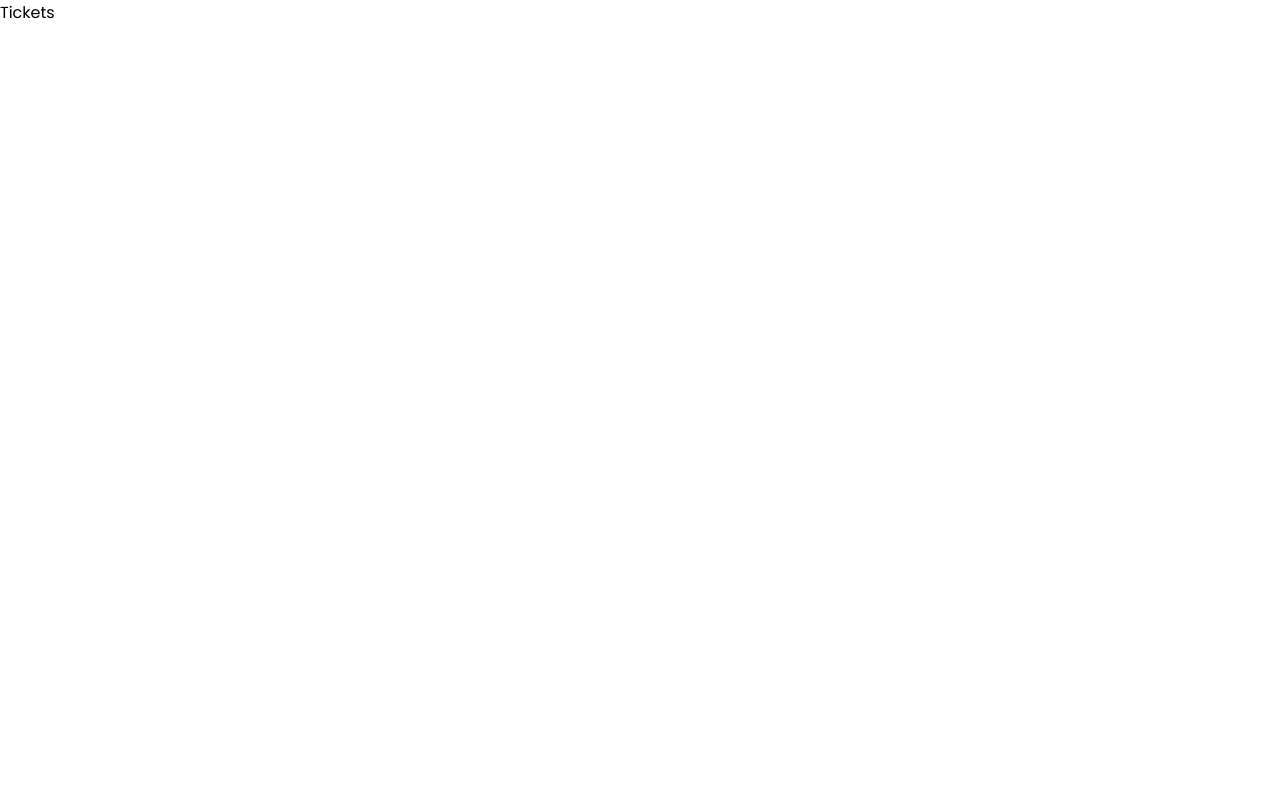
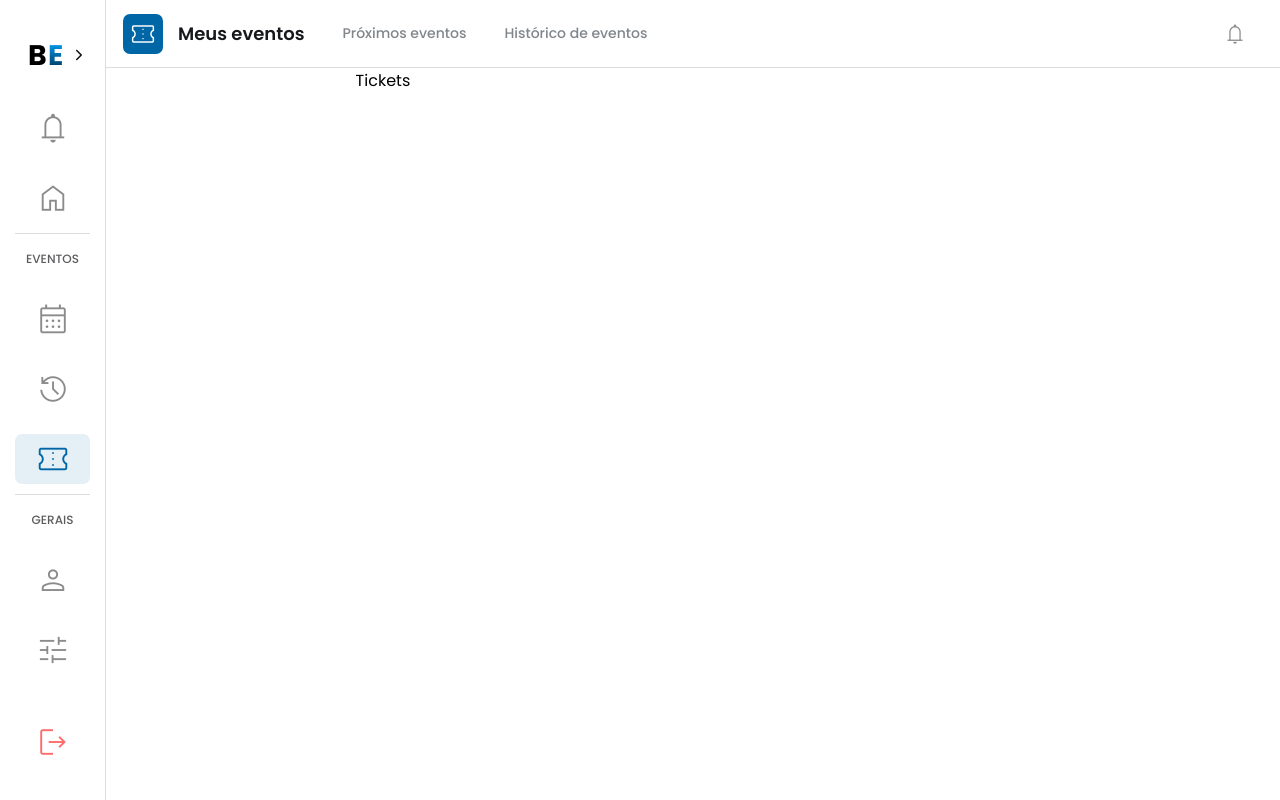
Before and after one commit to EsyProject/EsyFrontend, a React (Vite) app: page /tickets in a window 1280 px wide. Built offline with nearby package versions, Linux system fonts and the light colour scheme.

Commit message:
feat: navbar and sidebar settings

```diff
--- a/src/pages/Tickets/Tickets.jsx
+++ b/src/pages/Tickets/Tickets.jsx
@@ -1,9 +1,33 @@
-import React from 'react'
+import { useState } from "react";
+/* import PropTypes from "prop-types"; */
+import { Sidebar, Navbar } from "../../pages/index";
+import "./Tickets.css";
 
 const Tickets = () => {
+  const [sidebarOpen, setSidebarOpen] = useState(false);
+
+  const toggleSidebar = () => {
+    setSidebarOpen(!sidebarOpen);
+  };
+
   return (
-    <div>Tickets</div>
-  )
-}
+    <div className={`settings-container ${sidebarOpen ? "sidebar-open" : ""}`}>
+      <Navbar
+        currentPageIcon="confirmation_number"
+        activePage="tickets"
+        navigationText="Meus eventos"
+        showNavigationTexts={true}
+      />
 
-export default Tickets
+      <Sidebar
+        activePage="confirmation_number"
+        isOpen={sidebarOpen}
+        toggleSidebar={toggleSidebar}
+      />
+
+      <div className="section-container">Tickets</div>
+    </div>
+  );
+};
+
+export default Tickets;
```
